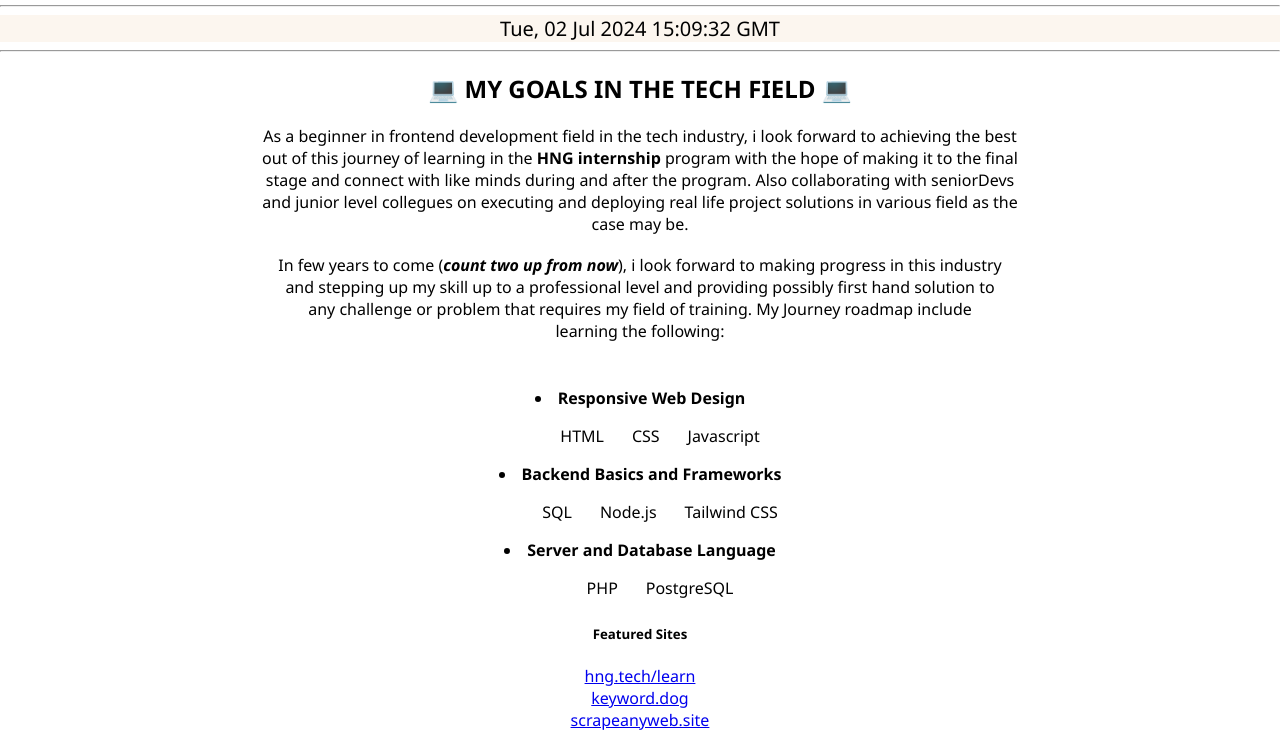
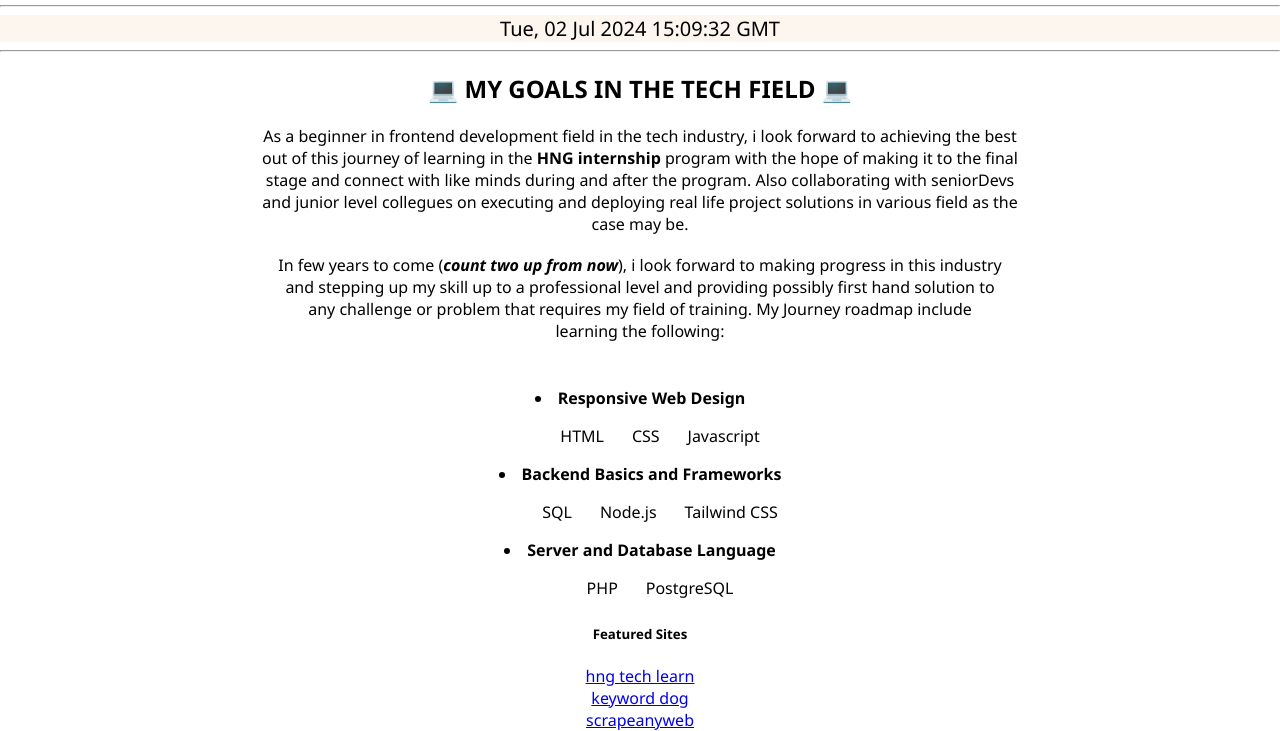
Before and after one commit to Ifeoluranmi/HNG-Frontend-Task-1, a plain HTML site: page index.html in a window 1280 px wide. Shown: the part 546-1277 px from the top of the page. Drawn offline with Linux system fonts and the light colour scheme.

Commit message:
new commit

```diff
--- a/index.html
+++ b/index.html
@@ -72,11 +72,11 @@
     <!--featured websites-->
     <section class="featured-sites">
         <h5>Featured Sites</h5>
-        <span><a href="https://hng.tech/learn" data-testid="hngLink">hng.tech/learn</a></span>
+        <span><a href="https://hng.tech/learn" data-testid="hngLink">hng tech learn</a></span>
         <br>
-        <span><a href="https://keyword.dog" data-testid="keywordLink">keyword.dog</a></span>
+        <span><a href="https://keyword.dog" data-testid="keywordLink">keyword dog</a></span>
         <br>
-        <span><a href="https://scrapeanyweb.site" data-testid="scrapeanywebLink">scrapeanyweb.site</a></span>
+        <span><a href="https://scrapeanyweb.site" data-testid="scrapeanywebLink">scrapeanyweb</a></span>
 
     </section>
 
```
